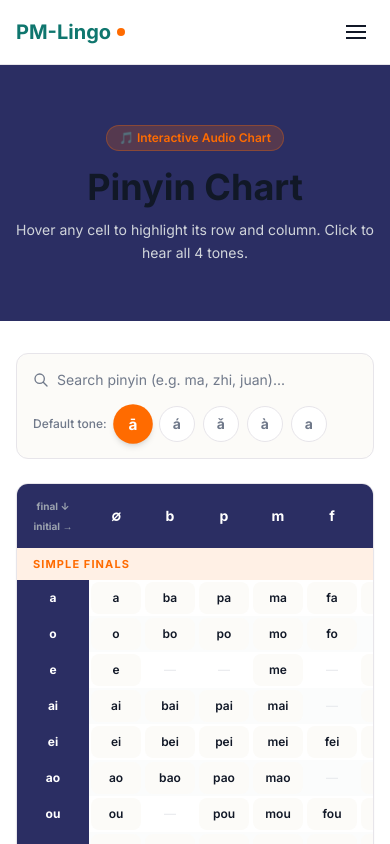
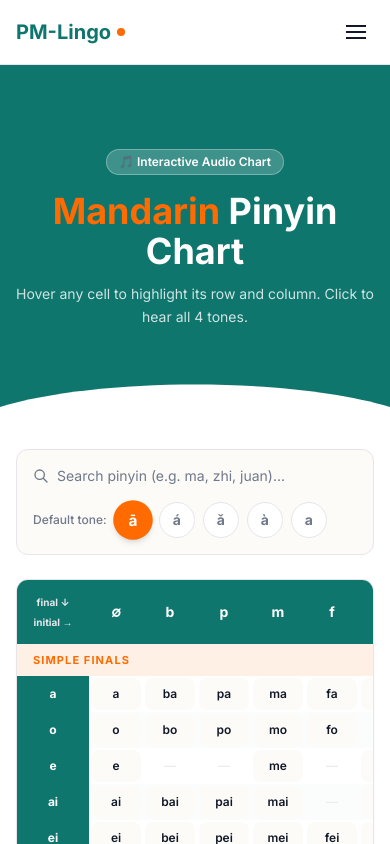
Before and after one commit to pmrsite/pm-lingo, a Next.js app: page /pinyin-lab in a window 390 px wide. Shown: the top 844 px of the page. Built offline with nearby package versions, Linux system fonts and the light colour scheme.

Commit message:
feat: redesign about + pinyin lab with waves, brand colours, Mandarin orange rule

```diff
--- a/app/about/page.tsx
+++ b/app/about/page.tsx
@@ -1,5 +1,6 @@
 import Link from 'next/link'
 import SectionLabel from '@/components/ui/SectionLabel'
+import WaveDivider from '@/components/ui/WaveDivider'
 
 export const metadata = {
   title: 'About — PM-Lingo',
@@ -15,7 +16,7 @@ const stats = [
 const values = [
   { icon: '🎯', title: 'Situation first',  body: 'We start with the real scenario — ordering food, taking a taxi, meeting a client. Language is the tool, not the lesson.', accent: '#FF6B00' },
   { icon: '🤝', title: 'Cultural fluency', body: 'Every mission includes regional notes covering Mainland China, Taiwan, Malaysia, and international contexts — because context changes meaning.', accent: '#0F766E' },
-  { icon: '🤖', title: 'AI as your coach', body: 'Our AI tutor adapts to your pace, corrects your tones, and gives personalised feedback — available 24/7, without judgment.', accent: '#0C4A45' },
+  { icon: '🤖', title: 'AI as your coach', body: 'Our AI tutor adapts to your pace, corrects your tones, and gives personalised feedback — available 24/7, without judgment.', accent: '#E0006A' },
 ]
 
 export default function AboutPage() {
@@ -23,17 +24,19 @@ export default function AboutPage() {
     <div className="min-h-screen bg-white">
 
       {/* Hero */}
-      <section className="pt-20 pb-12 px-4 border-b border-gray-100">
+      <section className="pt-20 pb-12 px-4" style={{ backgroundColor: '#0F766E' }}>
         <div className="max-w-6xl mx-auto">
           <div className="grid md:grid-cols-2 gap-12 items-center">
             <div>
-              <SectionLabel>Our Story</SectionLabel>
-              <h1 className="font-bold text-lingo-text mb-6" style={{ fontSize: 'clamp(34px, 5vw, 54px)', lineHeight: 1.08 }}>
-                Mandarin for the
+              <div className="inline-flex items-center gap-2 bg-white/20 border border-white/30 text-white text-xs font-semibold px-3 py-1 rounded-full mb-5">
+                Our Story
+              </div>
+              <h1 className="font-bold text-white mb-6" style={{ fontSize: 'clamp(34px, 5vw, 54px)', lineHeight: 1.08 }}>
+                <span style={{ color: '#FF6B00' }}>Mandarin</span> for the
                 <br />
-                <span style={{ color: '#0F766E' }}>real world</span>
+                real world
               </h1>
-              <p className="text-lingo-body text-xl leading-relaxed">
+              <p className="text-white/80 text-xl leading-relaxed">
                 PM-Lingo was built for international learners who need practical Mandarin — not academic Chinese.
                 Whether you are travelling, working with Chinese colleagues, or building relationships in
                 Chinese-speaking communities, we help you communicate with confidence.
@@ -41,9 +44,9 @@ export default function AboutPage() {
             </div>
             <div className="grid grid-cols-3 gap-4">
               {stats.map((s) => (
-                <div key={s.label} className="text-center border border-gray-200 rounded-2xl p-6">
-                  <div className="text-3xl font-bold mb-1 text-lingo-teal">{s.num}</div>
-                  <div className="text-sm text-lingo-body leading-snug">{s.label}</div>
+                <div key={s.label} className="text-center border border-white/30 rounded-2xl p-6 bg-white/10">
+                  <div className="text-3xl font-bold mb-1" style={{ color: '#FF6B00' }}>{s.num}</div>
+                  <div className="text-sm text-white/80 leading-snug">{s.label}</div>
                 </div>
               ))}
             </div>
@@ -51,8 +54,10 @@ export default function AboutPage() {
         </div>
       </section>
 
+      <WaveDivider variant="teal-to-white" shape="arch" />
+
       {/* Mission */}
-      <section className="py-20 px-4 border-b border-gray-100">
+      <section className="py-20 px-4">
         <div className="max-w-6xl mx-auto">
           <SectionLabel>Our Mission</SectionLabel>
           <div className="grid md:grid-cols-2 gap-12 items-start">
@@ -70,14 +75,16 @@ export default function AboutPage() {
         </div>
       </section>
 
+      <WaveDivider variant="white-to-soft-teal" shape="slope" />
+
       {/* Values */}
-      <section className="py-20 px-4 border-b border-gray-100">
+      <section className="py-20 px-4" style={{ backgroundColor: '#F0FDFA' }}>
         <div className="max-w-6xl mx-auto">
           <SectionLabel center>How we think</SectionLabel>
           <h2 className="font-bold text-lingo-text text-center mb-12" style={{ fontSize: 'clamp(24px, 3vw, 38px)', lineHeight: 1.2 }}>Built on three principles</h2>
           <div className="grid md:grid-cols-3 gap-6">
             {values.map((v) => (
-              <div key={v.title} className="border border-gray-200 rounded-2xl p-8 relative overflow-hidden">
+              <div key={v.title} className="bg-white border border-gray-200 rounded-2xl p-8 relative overflow-hidden shadow-sm">
                 <div className="absolute top-0 left-0 right-0 h-1" style={{ background: v.accent }} />
                 <div className="text-3xl mb-4 mt-2">{v.icon}</div>
                 <h3 className="font-bold text-xl mb-3" style={{ color: v.accent }}>{v.title}</h3>
@@ -88,8 +95,10 @@ export default function AboutPage() {
         </div>
       </section>
 
+      <WaveDivider variant="soft-teal-to-white" shape="valley" />
+
       {/* Why + Team */}
-      <section className="py-20 px-4 border-b border-gray-100">
+      <section className="py-20 px-4">
         <div className="max-w-6xl mx-auto grid md:grid-cols-2 gap-16 items-start">
           <div>
             <SectionLabel>The Approach</SectionLabel>
@@ -114,14 +123,18 @@ export default function AboutPage() {
         </div>
       </section>
 
+      <WaveDivider variant="white-to-orange" shape="arch" />
+
       {/* CTA */}
       <section className="py-16 px-4 text-center" style={{ backgroundColor: '#FF6B00' }}>
         <h2 className="text-4xl font-bold text-white mb-4">Start your first mission today</h2>
         <p className="text-white/80 text-lg mb-8 max-w-xl mx-auto">14 days free. No credit card required. Cancel anytime.</p>
-        <Link href="/auth/signup" className="inline-block bg-white text-lingo-red font-bold px-8 py-3 rounded-xl hover:bg-gray-50 transition-colors">
+        <Link href="/auth/signup" className="inline-block bg-white font-bold px-8 py-3 rounded-xl hover:bg-gray-50 transition-colors" style={{ color: '#FF6B00' }}>
           Try free for 14 days →
         </Link>
       </section>
+
+      <WaveDivider variant="orange-to-teal" shape="valley" />
     </div>
   )
 }
--- a/app/pinyin-lab/page.tsx
+++ b/app/pinyin-lab/page.tsx
@@ -1,6 +1,8 @@
 'use client'
 
 import { useState, useEffect, useRef } from 'react'
+import WaveDivider from '@/components/ui/WaveDivider'
+import Link from 'next/link'
 
 const INITIALS = ['', 'b', 'p', 'm', 'f', 'd', 't', 'n', 'l', 'g', 'k', 'h', 'j', 'q', 'x', 'zh', 'ch', 'sh', 'r', 'z', 'c', 's']
 
@@ -132,15 +134,21 @@ export default function PinyinLabPage() {
 
   return (
     <div className="min-h-screen bg-white">
-      <div className="bg-lingo-navy text-white py-14 px-4 text-center">
-        <div className="inline-flex items-center gap-2 bg-lingo-red/20 border border-lingo-red/30 text-lingo-red text-xs font-semibold px-3 py-1 rounded-full mb-4">
+
+      {/* Hero */}
+      <section className="pt-20 pb-12 px-4 text-center" style={{ backgroundColor: '#0F766E' }}>
+        <div className="inline-flex items-center gap-2 bg-white/20 border border-white/30 text-white text-xs font-semibold px-3 py-1 rounded-full mb-4">
           🎵 Interactive Audio Chart
         </div>
-        <h1 className="text-4xl font-bold mb-3">Pinyin Chart</h1>
-        <p className="text-gray-300 max-w-xl mx-auto text-sm leading-relaxed">
+        <h1 className="text-4xl font-bold text-white mb-3">
+          <span style={{ color: '#FF6B00' }}>Mandarin</span> Pinyin Chart
+        </h1>
+        <p className="text-white/80 max-w-xl mx-auto text-sm leading-relaxed">
           Hover any cell to highlight its row and column. Click to hear all 4 tones.
         </p>
-      </div>
+      </section>
+
+      <WaveDivider variant="teal-to-white" shape="arch" />
 
       <div className="max-w-[1400px] mx-auto px-4 py-8">
         <div className="flex flex-wrap items-center gap-4 mb-6 p-4 bg-lingo-surface rounded-xl border border-lingo-border">
@@ -181,16 +189,18 @@ export default function PinyinLabPage() {
             <table className="border-collapse text-sm" style={{ minWidth: '980px' }}>
               <thead>
                 <tr>
-                  <th className="bg-lingo-navy text-white px-3 py-3 text-center sticky left-0 z-20 min-w-[72px]">
-                    <span className="block text-gray-400 text-[10px]">final ↓</span>
-                    <span className="block text-gray-400 text-[10px]">initial →</span>
+                  <th className="px-3 py-3 text-center sticky left-0 z-20 min-w-[72px]" style={{ backgroundColor: '#0F766E', color: 'white' }}>
+                    <span className="block text-gray-200 text-[10px]">final ↓</span>
+                    <span className="block text-gray-200 text-[10px]">initial →</span>
                   </th>
                   {INITIALS.map(initial => (
                     <th
                       key={initial || 'zero'}
-                      className={`px-2 py-3 text-center font-bold min-w-[54px] text-sm transition-colors duration-75 ${
-                        hoverInitial === initial ? 'bg-lingo-red/20 text-white' : 'bg-lingo-navy text-white'
-                      }`}
+                      className={`px-2 py-3 text-center font-bold min-w-[54px] text-sm transition-colors duration-75`}
+                      style={{
+                        backgroundColor: hoverInitial === initial ? 'rgba(255,107,0,0.25)' : '#0F766E',
+                        color: 'white',
+                      }}
                     >
                       {initial || '∅'}
                     </th>
@@ -201,16 +211,18 @@ export default function PinyinLabPage() {
                 {FINAL_GROUPS.map((group, gi) => (
                   <>
                     <tr key={`group-${gi}`}>
-                      <td colSpan={INITIALS.length + 1} className="bg-lingo-red/10 text-lingo-red text-[11px] font-bold px-4 py-1.5 uppercase tracking-widest">
+                      <td colSpan={INITIALS.length + 1} className="text-[11px] font-bold px-4 py-1.5 uppercase tracking-widest" style={{ backgroundColor: 'rgba(255,107,0,0.1)', color: '#FF6B00' }}>
                         {group.label}
                       </td>
                     </tr>
                     {group.finals.map((final, fi) => (
                       <tr key={final} className={fi % 2 === 0 ? 'bg-white' : 'bg-gray-50/60'}>
                         <td
-                          className={`sticky left-0 z-10 px-2 py-1.5 text-center font-bold text-xs min-w-[72px] transition-colors duration-75 ${
-                            hoverFinal === final ? 'bg-lingo-red/20 text-white' : 'bg-lingo-navy text-white'
-                          }`}
+                          className={`sticky left-0 z-10 px-2 py-1.5 text-center font-bold text-xs min-w-[72px] transition-colors duration-75`}
+                          style={{
+                            backgroundColor: hoverFinal === final ? 'rgba(255,107,0,0.25)' : '#0F766E',
+                            color: 'white',
+                          }}
                         >
                           {final}
                         </td>
@@ -223,7 +235,7 @@ export default function PinyinLabPage() {
                             <td
                               key={initial || 'zero'}
                               className="px-0.5 py-0.5 text-center transition-colors duration-75"
-                              style={isCrossed ? { backgroundColor: 'rgba(233,69,96,0.07)' } : undefined}
+                              style={isCrossed ? { backgroundColor: 'rgba(255,107,0,0.07)' } : undefined}
                             >
                               {syllable ? (
                                 <button
@@ -232,11 +244,31 @@ export default function PinyinLabPage() {
                                   onClick={() => handleCellClick(syllable)}
                                   className={`w-full px-1 py-2 rounded-lg text-xs font-semibold transition-all duration-100 hover:scale-105 active:scale-95 ${
                                     isActive
-                                      ? 'bg-lingo-red text-white shadow-lg ring-2 ring-lingo-red/40'
+                                      ? 'text-white shadow-lg ring-2'
                                       : isMatch
                                       ? 'bg-yellow-100 text-yellow-900 ring-2 ring-yellow-400'
-                                      : 'bg-lingo-surface text-lingo-text hover:bg-lingo-red hover:text-white'
+                                      : 'bg-lingo-surface text-lingo-text'
                                   }`}
+                                  style={isActive
+                                    ? { backgroundColor: '#FF6B00', boxShadow: '0 4px 12px rgba(255,107,0,0.35)', outline: '2px solid rgba(255,107,0,0.4)' }
+                                    : (!isMatch ? { } : {})
+                                  }
+                                  onMouseEnter={(e) => {
+                                    setHoverFinal(final); setHoverInitial(initial)
+                                    if (!isActive && !isMatch) {
+                                      const btn = e.currentTarget
+                                      btn.style.backgroundColor = '#0F766E'
+                                      btn.style.color = 'white'
+                                    }
+                                  }}
+                                  onMouseLeave={(e) => {
+                                    setHoverFinal(null); setHoverInitial(null)
+                                    if (!isActive && !isMatch) {
+                                      const btn = e.currentTarget
+                                      btn.style.backgroundColor = ''
+                                      btn.style.color = ''
+                                    }
+                                  }}
                                 >
                                   {syllable}
                                 </button>
@@ -299,8 +331,8 @@ export default function PinyinLabPage() {
 
         <div className="mt-4 flex flex-wrap gap-6 text-xs text-lingo-muted">
           <span className="flex items-center gap-1.5"><span className="inline-block w-4 h-4 rounded bg-lingo-surface border border-lingo-border"></span>Valid — click for all tones</span>
-          <span className="flex items-center gap-1.5"><span className="inline-block w-4 h-4 rounded" style={{backgroundColor:'rgba(233,69,96,0.07)',border:'1px solid rgba(233,69,96,0.3)'}}></span>Cross-highlight on hover</span>
-          <span className="flex items-center gap-1.5"><span className="inline-block w-4 h-4 rounded bg-lingo-red"></span>Selected</span>
+          <span className="flex items-center gap-1.5"><span className="inline-block w-4 h-4 rounded" style={{backgroundColor:'rgba(255,107,0,0.07)',border:'1px solid rgba(255,107,0,0.3)'}}></span>Cross-highlight on hover</span>
+          <span className="flex items-center gap-1.5"><span className="inline-block w-4 h-4 rounded" style={{backgroundColor:'#FF6B00'}}></span>Selected</span>
           <span className="flex items-center gap-1.5"><span className="inline-block w-4 h-4 rounded bg-yellow-100 border-2 border-yellow-400"></span>Search match</span>
         </div>
 
@@ -319,19 +351,39 @@ export default function PinyinLabPage() {
             </button>
           ))}
         </div>
+      </div>
 
-        <div className="mt-16 max-w-3xl">
-          <h2 className="text-2xl font-bold text-lingo-text mb-2">What is Pinyin?</h2>
+      <WaveDivider variant="white-to-soft-teal" shape="slope" />
+
+      {/* What is Pinyin explainer */}
+      <section className="py-20 px-4" style={{ backgroundColor: '#F0FDFA' }}>
+        <div className="max-w-3xl mx-auto">
+          <h2 className="text-2xl font-bold mb-2" style={{ color: '#0F766E' }}>What is Pinyin?</h2>
           <p className="text-lingo-muted leading-relaxed mb-4">
             Pīyīn (拼音) literally means &ldquo;spell-sounds&rdquo; in Chinese. It&apos;s the standard system for
-            transcribing Mandarin Chinese sounds using the Latin alphabet.
+            transcribing <span style={{ color: '#FF6B00', fontWeight: 600 }}>Mandarin</span> Chinese sounds using the Latin alphabet.
           </p>
           <p className="text-lingo-muted leading-relaxed">
             Every sound in Mandarin fits into this chart. Master these ~400 combinations plus the four tones,
             and you&apos;ve effectively mastered the pronunciation of every word in the Chinese language.
           </p>
         </div>
-      </div>
+      </section>
+
+      <WaveDivider variant="soft-teal-to-white" shape="valley" />
+
+      <WaveDivider variant="white-to-orange" shape="arch" />
+
+      {/* CTA */}
+      <section className="py-16 px-4 text-center" style={{ backgroundColor: '#FF6B00' }}>
+        <h2 className="text-3xl font-bold text-white mb-4">Practice what you just learned</h2>
+        <p className="text-white/80 text-lg mb-8 max-w-xl mx-auto">Put your pinyin to work in real-life <span style={{ color: 'rgba(255,255,255,0.95)', fontWeight: 700 }}>Mandarin</span> missions. 14 days free.</p>
+        <Link href="/auth/signup" className="inline-block bg-white font-bold px-8 py-3 rounded-xl hover:bg-gray-50 transition-colors" style={{ color: '#FF6B00' }}>
+          Start your free trial →
+        </Link>
+      </section>
+
+      <WaveDivider variant="orange-to-teal" shape="valley" />
     </div>
   )
 }
```
